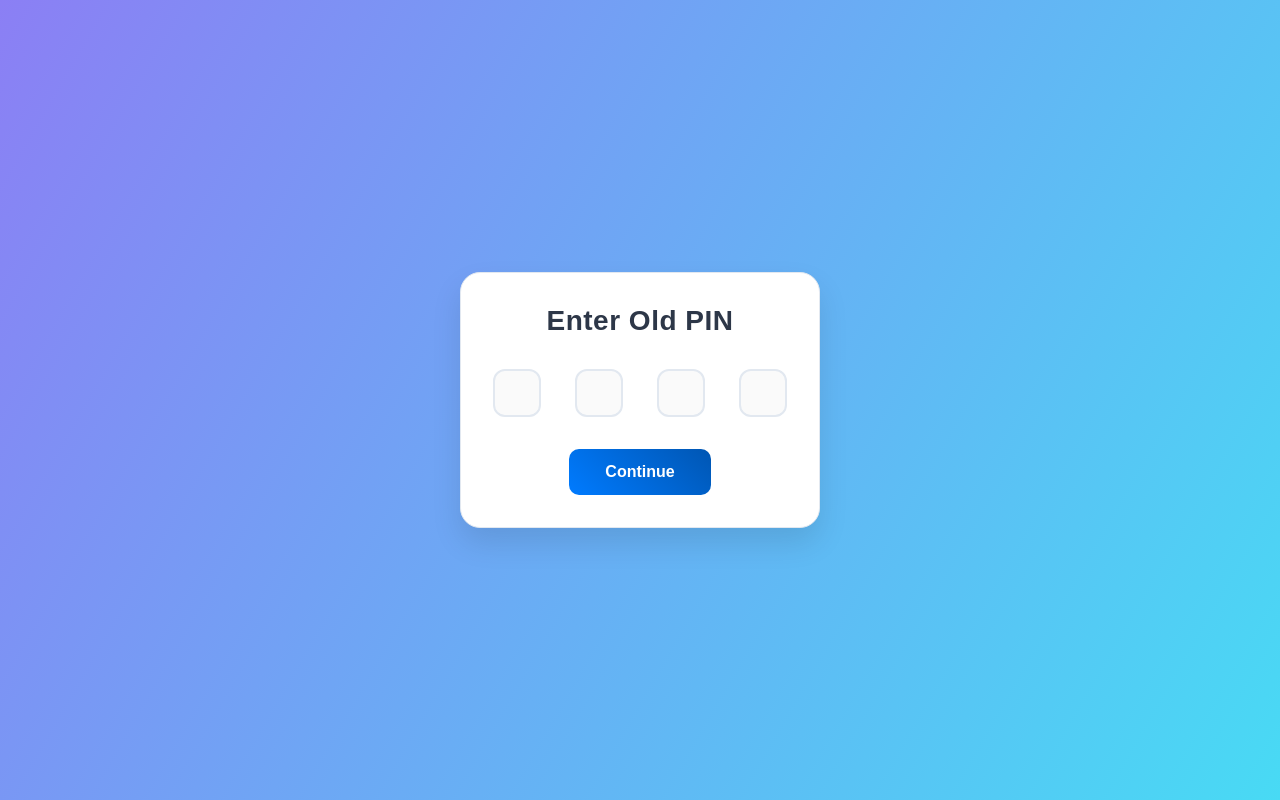
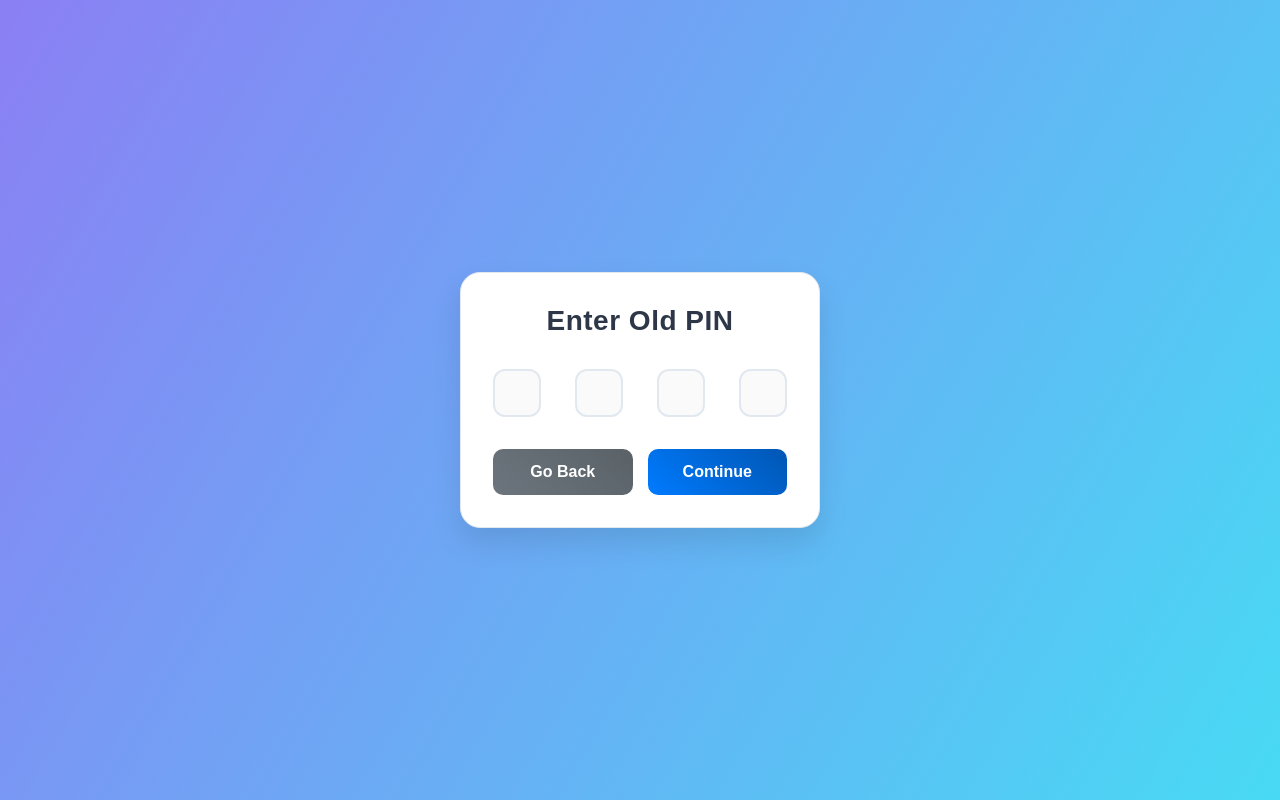
Before and after one commit to Abhi-2303/ATM-simulation, a React (Vite) app in the folder ATM/: page /change-pin in a window 1280 px wide. Built offline with nearby package versions, Linux system fonts and the light colour scheme.

Commit message:
Added 'Go Back' buttons & updated navigation on pages.

```diff
--- a/ATM/src/pages/ChangePIN.jsx
+++ b/ATM/src/pages/ChangePIN.jsx
@@ -111,7 +111,12 @@ function ChangePIN() {
           setValue={handlePinInput}
         />
       </div>
-      <div className="button">
+      <div className="button-container">
+        {step === 0 && <button className="back"
+          onClick={() => navigate(-1)}
+        >
+          Go Back
+        </button>}
         <button onClick={handleContinue} className="continue">
           {step === 2 ? 'Submit' : 'Continue'}
         </button>
--- a/ATM/src/pages/CheckBalance.jsx
+++ b/ATM/src/pages/CheckBalance.jsx
@@ -77,6 +77,9 @@ const CheckBalance = () => {
         <h2>Enter PIN</h2>
         <Pininp value={pin} setValue={setPin} />
         <div className="button-container">
+          <button className="back"
+            onClick={() => navigate(-1)}
+          >  Go Back</button>
           <button onClick={handleSubmitPin} className='continue' style={{ margin: 'auto' }}>Submit PIN</button>
         </div>
         {error && <p className="error">{error}</p>}
--- a/ATM/src/pages/Deposit.jsx
+++ b/ATM/src/pages/Deposit.jsx
@@ -15,7 +15,7 @@ const Deposit = () => {
   const navigate = useNavigate();
 
   const nextStep = () => setStep((prevStep) => prevStep + 1);
-  const prevStep = () => setStep((prevStep) => prevStep - 2);
+  const prevStep = () => setStep((prevStep) => prevStep - 1);
 
   const getTitle = () => {
     switch (step) {
@@ -97,18 +97,27 @@ const Deposit = () => {
         )}
         {step === 2 && <DepositConfirm amount={amount} />}
         {step === 3 && <Pininp value={pin} setValue={setPin} />}
-
         {step === 4 && <DepositImg />}
       </div>
       <div className="button-container">
         {step === 1 && (
-          <button
-            className="continue"
-            onClick={nextStep}
-            disabled={!amount || amount <= 0}
-          >
-            Continue
-          </button>
+          <>
+            <button className="back"
+              onClick={() => navigate(-1)}
+            >
+              Go Back
+            </button>
+            <button className="continue"
+              onClick={() => {
+                (!amount || amount <= 0)
+                  ? setErrorMessage('Please enter a valid amount')
+                  : nextStep();
+              }}
+            >
+              Continue
+            </button>
+          </>
+
         )}
         {step === 2 && (
           <>
--- a/ATM/src/pages/MiniStatements.jsx
+++ b/ATM/src/pages/MiniStatements.jsx
@@ -82,6 +82,10 @@ const MiniStatements = () => {
                     <h2>Enter PIN </h2>
                     <Pininp value={pin} setValue={setPin} />
                     <div className="button-container">
+                        <button className="back"
+                            onClick={() => navigate(-1)}
+                        >Go Back</button>
+
                         <button onClick={handleSubmit} className='continue' style={{ margin: '0 auto' }}>Submit PIN</button>
                     </div>
                     {error && <p className="error">{error}</p>}
--- a/ATM/src/pages/Transfers.jsx
+++ b/ATM/src/pages/Transfers.jsx
@@ -34,7 +34,7 @@ const Transfer = () => {
             bank: transferData.bank,
             name: transferData.beneficiaryName,
             reciverAccNo: transferData.accountNumber,
-            ...(step === 5 && { amount: transferData.amount, pin: pin})
+            ...(step === 5 && { amount: transferData.amount, pin: pin })
           }, {
             headers: {
               'Content-Type': 'application/json',
@@ -143,6 +143,11 @@ const Transfer = () => {
         )}
       </div>
       <div className="button-container">
+        {step === 1 && <button className="back"
+          onClick={() => navigate(-1)}
+        >
+          Go Back
+        </button>}
         {step > 1 && <button className="back" onClick={prevStep}>Back</button>}
         <button className="continue" onClick={nextStep}>
           {step === 5 ? 'Submit' : step < 4 ? 'Continue' : 'Confirm'}
--- a/ATM/src/pages/Withdrawal.jsx
+++ b/ATM/src/pages/Withdrawal.jsx
@@ -111,6 +111,9 @@ const Withdrawal = () => {
                 <Pininp value={pin} setValue={setPin} />
             )}
             <div className="button-container">
+                {step === 1 && <button className="back"
+                    onClick={() => navigate(-1)}
+                >  Go Back</button>}
                 {step > 1 && <button className="back" onClick={prevStep}>Back</button>}
                 {step === 1 && (
                     <button
```
